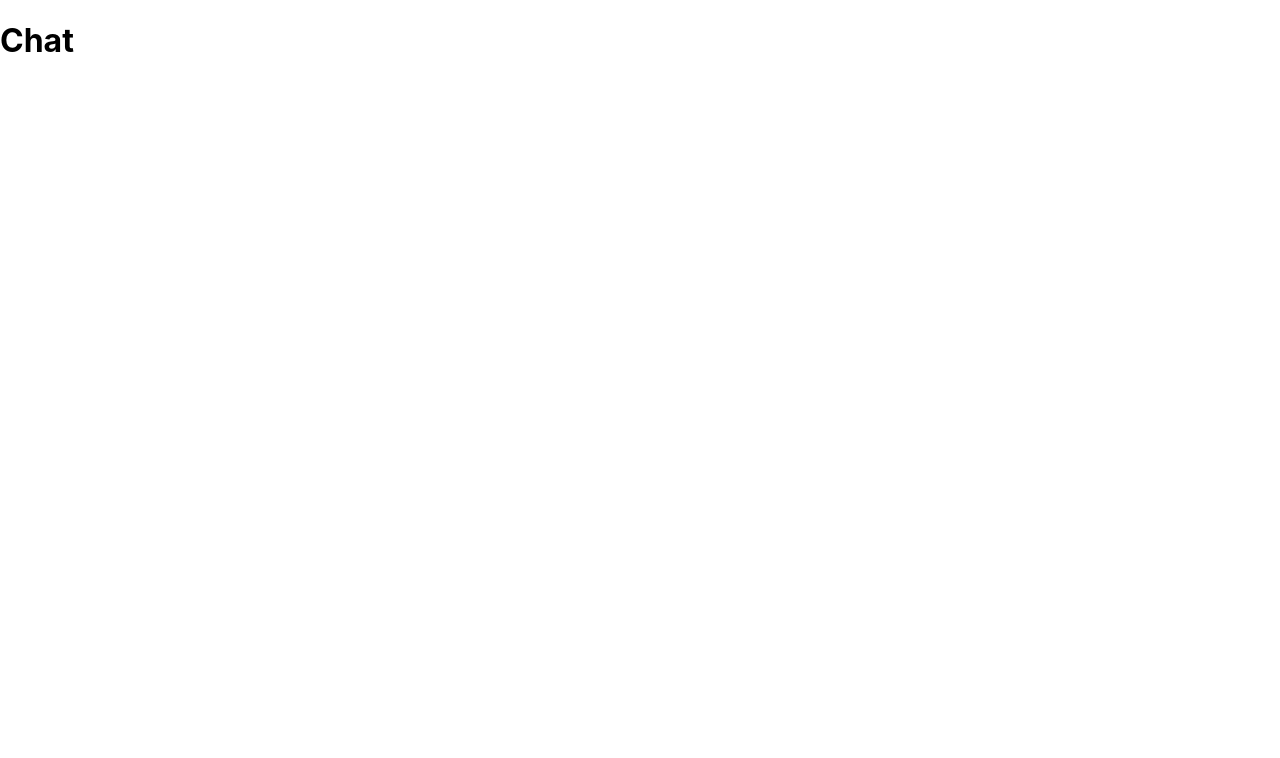
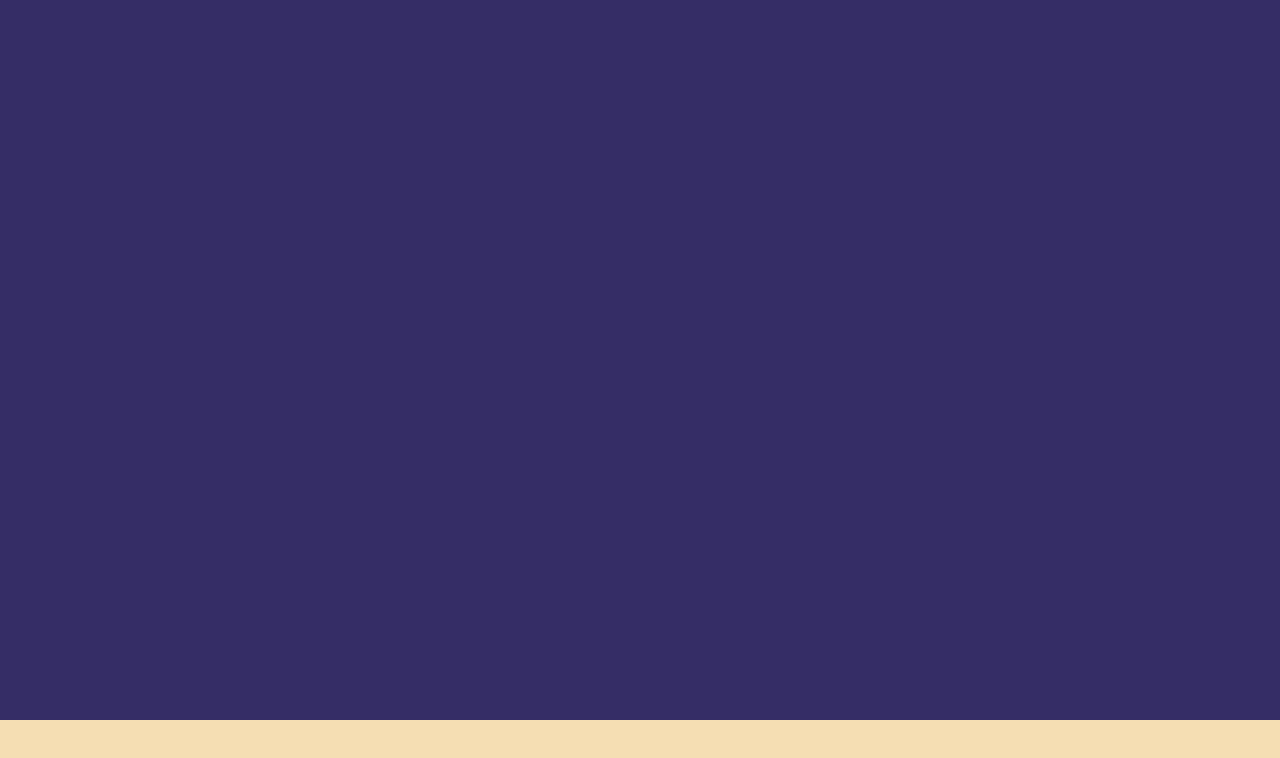
Before and after one commit to duduneto/chat-ui-react, a React (Create React App) app: page / in a window 1280 px wide. Shown: the top 758 px of the page. Built offline with nearby package versions, Linux system fonts and the light colour scheme.

Commit message:
create screen structure

```diff
--- /dev/null
+++ b/src/components/Button/styles.js
@@ -0,0 +1,12 @@
+import styled from 'styled-components'
+
+export const Container = styled.div`
+  height: 2rem;
+  width: 2rem;
+  flex: 1;
+  background-color: black;
+  align-items: center;
+  justify-content: center;
+`;
+export const Button = styled.button`
+`;
--- /dev/null
+++ b/src/components/index.js
@@ -0,0 +1 @@
+export { default as Button } from './Button';
--- a/src/screens/Main/index.js
+++ b/src/screens/Main/index.js
@@ -1,9 +1,20 @@
+import { ChatContainer, Container, ContentContainer, ChatContent, TypingContainer } from "./styles";
 
-const Main = () => {
+function Main() {
     return (
-        <div>
-            <h1>Chat</h1>
-        </div>
+        <Container>
+            <ContentContainer>
+
+                <ChatContainer>
+                    <ChatContent>
+
+                    </ChatContent>
+                    <TypingContainer>
+
+                    </TypingContainer>
+                </ChatContainer>
+            </ContentContainer>
+        </Container>
     );
 }
 
--- /dev/null
+++ b/src/screens/Main/styles.js
@@ -0,0 +1,33 @@
+import styled from 'styled-components';
+
+const typingContainerHeight = 5;
+
+export const Container = styled.div`
+  height: 100vh;
+  width: 100%;
+  background-color: #483D8B;
+`;
+
+export const ContentContainer = styled.div`
+  height: 100%;
+  width: 100%;
+  display: flex;
+  `;
+
+export const ChatContainer = styled.div`
+  height: calc(100% - ${typingContainerHeight}rem);
+  width: 100%;
+`;
+export const ChatContent = styled.div`
+    width: 100%;
+    height: 100%;
+    background-color: #0004;
+`;
+
+export const TypingContainer = styled.div`
+	height: ${typingContainerHeight}rem;
+	width: 100%;
+	background-color: wheat;
+
+	position: absolute;
+`;
```
Also changed, not shown: src/App.js (+0 -16 lines), src/components/Button/index.js (added, +13 -0 lines).
